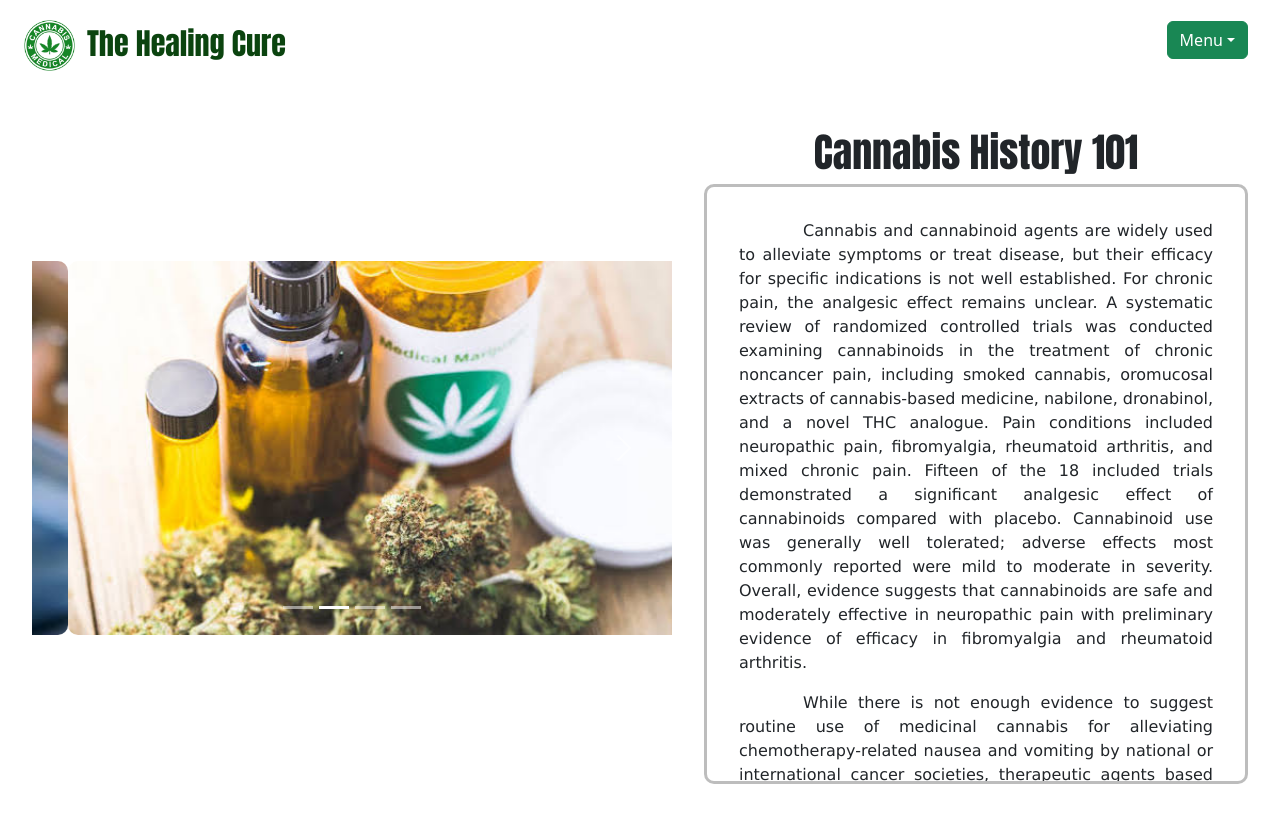
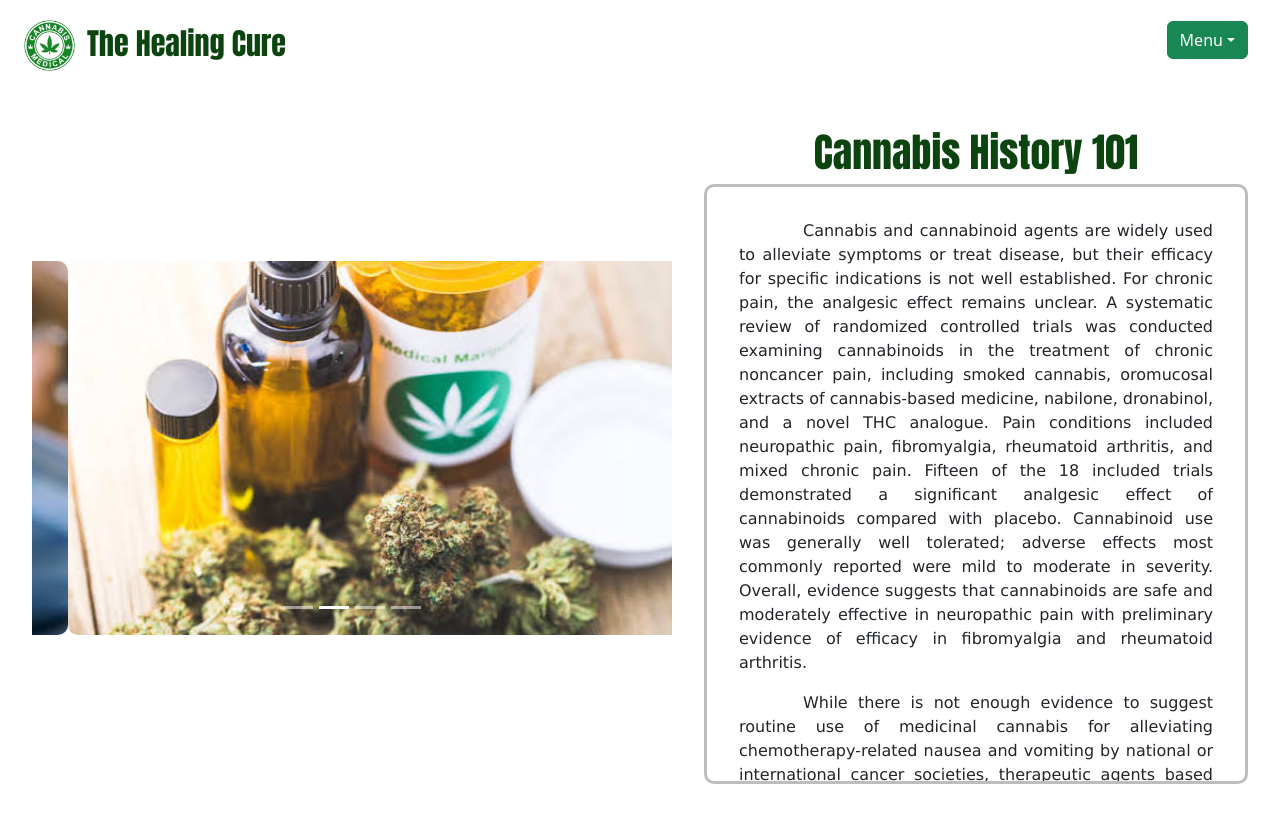
Before and after one commit to somemacsongs/the-healing-cure-client, a React (Create React App) app: page /history in a window 1280 px wide. Built offline with nearby package versions, Linux system fonts and the light colour scheme.

Commit message:
minor css changes

```diff
--- a/src/pages/History/History.module.css
+++ b/src/pages/History/History.module.css
@@ -19,6 +19,7 @@
 .title{
     font-family: Impact, Haettenschweiler, 'Arial Narrow Bold', sans-serif;
     text-indent: 0;
+    color:rgb(11, 68, 15);
 }
 
 .infoContainer{
--- a/src/pages/Home/Home.js
+++ b/src/pages/Home/Home.js
@@ -13,14 +13,12 @@ function Home (){
       text="Explore the many different strains of Cannabis and how they can be used to help treat all sorts of conditions!"
       button="Explore"
       link="/explore"
-      r="66" g="157" b="81"
     />
     <MegaCard className={style.text}
       image={createPic}
       text="Something missing? Here you can create a new strain and add it instantly to our database!"
       button="Create"
       link="/create"
-      r="231" g="228" b="41"
     />
     </div>
 
```
